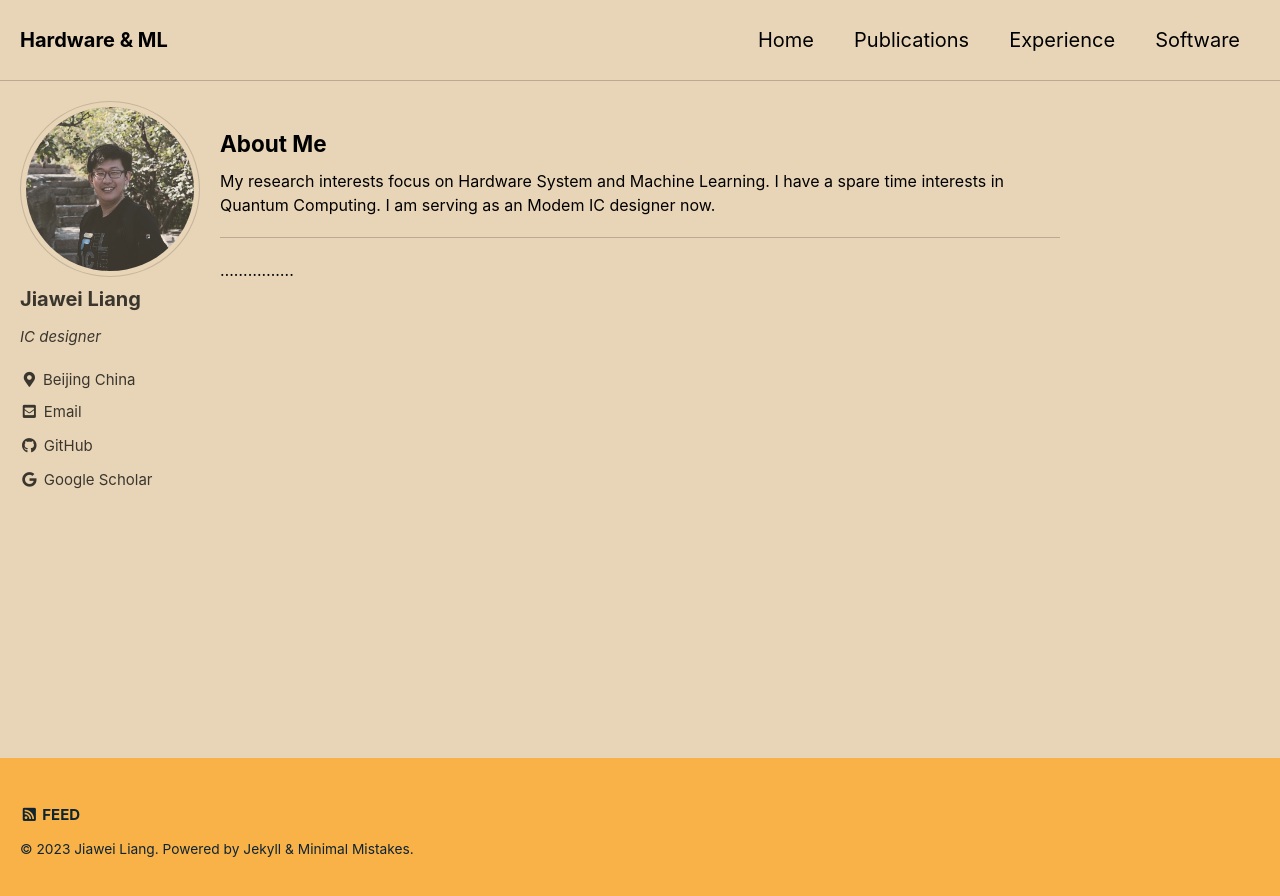
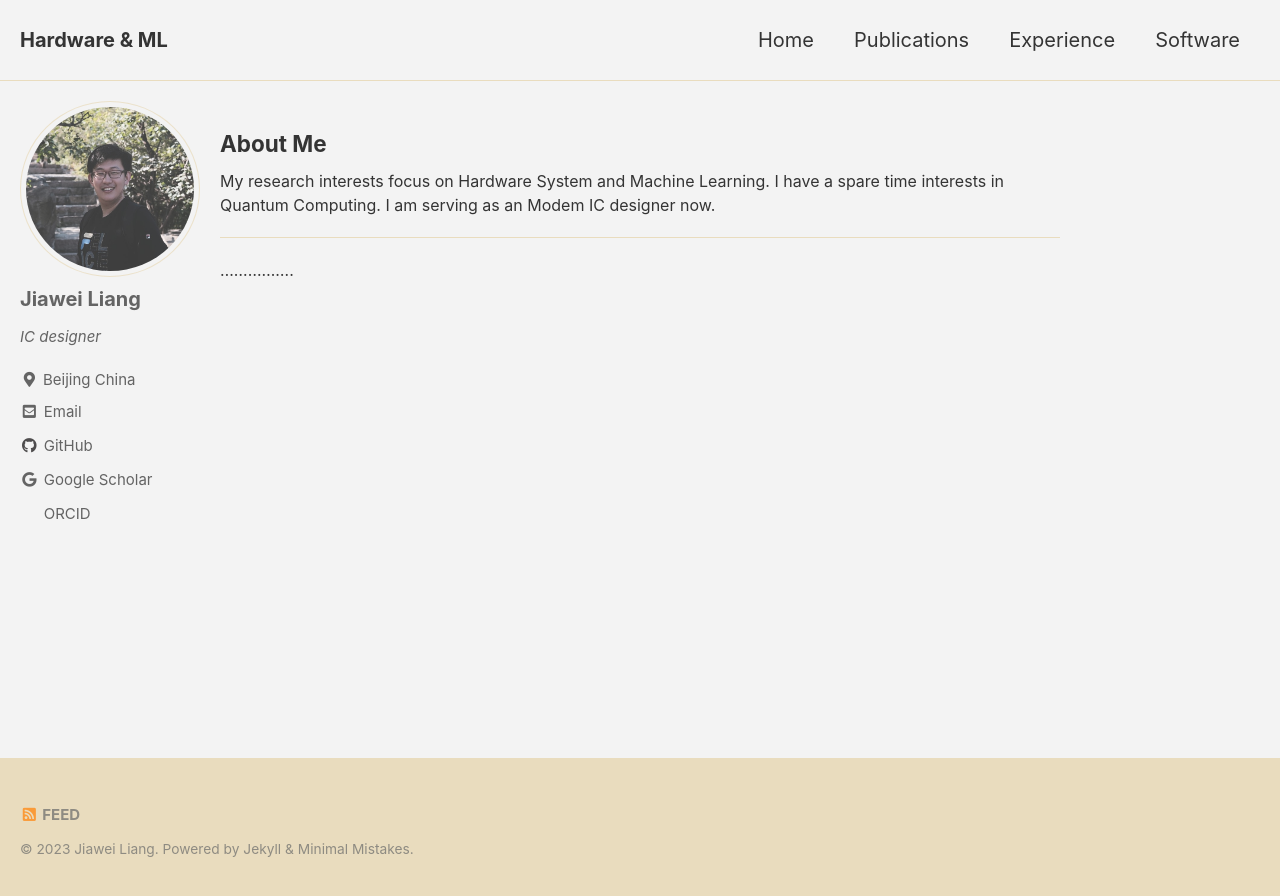
Before and after one commit to MasLiang/MasLiang.github.io, a Jekyll site: the page built from index.md, in a window 1280 px wide. Shown: the top 896 px of the page. Built offline with Jekyll 4.4.1, drawn with Linux system fonts in a browser that asks for light colours; cached includes are drawn as plain includes.

Commit message:
change some details

```diff
--- a/_config.yml
+++ b/_config.yml
@@ -12,7 +12,7 @@
 
 theme                  : "minimal-mistakes-jekyll"
 # remote_theme           : "mmistakes/minimal-mistakes"
-minimal_mistakes_skin    : "sunrise" # "air", "aqua", "contrast", "dark", "dirt", "neon", "mint", "plum", "sunrise"
+minimal_mistakes_skin    : "dirt" # "air", "aqua", "contrast", "dark", "dirt", "neon", "mint", "plum", "sunrise"
 
 # Site Settings
 locale                   : "Beijing China"
@@ -126,6 +126,9 @@ author:
     - label: "Google Scholar"
       icon: "fab fa-fw fa-google"
       url: "https://scholar.google.cz/citations?user=2pbOVBcAAAAJ&hl=zh-CN&oi=ao"
+    - label: "ORCID"
+      icon: "fab fa-fw fa-orcid-in"
+      url: "https://orcid.org/0000-0003-0748-3183"
 
 # Site Footer
 footer:
```
